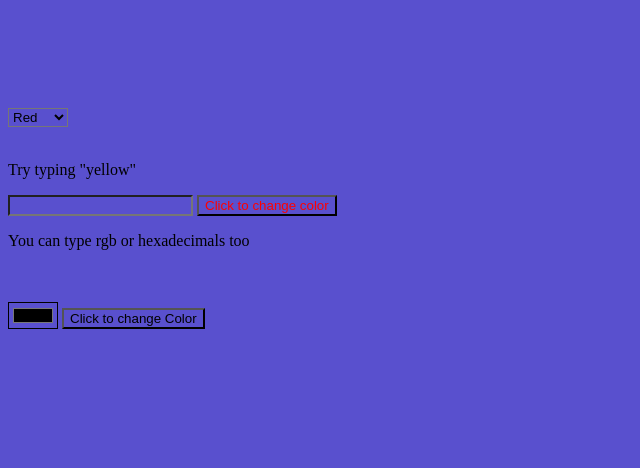
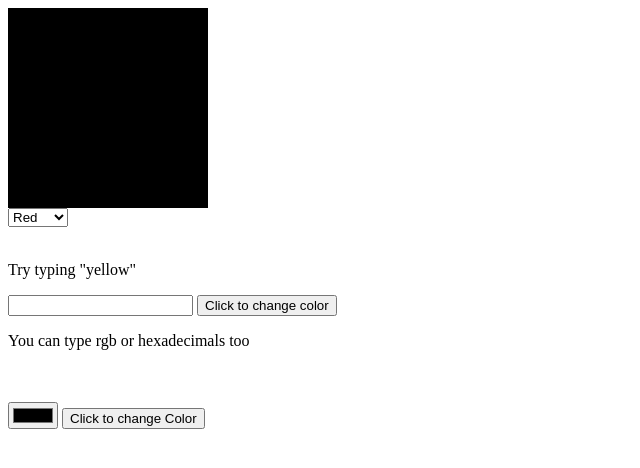
Before and after one commit to LimarAryan/color-app, a plain HTML site: page index.html in a window 1280 px wide. Shown: the whole page, without its empty margins (0-640 px from the left). Drawn offline with Linux system fonts and the light colour scheme.

Commit message:
added css for box to show

```diff
--- a/style.css
+++ b/style.css
@@ -1,12 +1,5 @@
-*{
-    background-color: rgb(89, 80, 206);
+#box {
+    width: 200px;
+    height: 200px;
+    background-color: black;
 }
-
-#colorButton {
-    color:red
-}
-#box {
-    height: 100px;
-    width: 100px;
-    color:yellow;
-}
```
